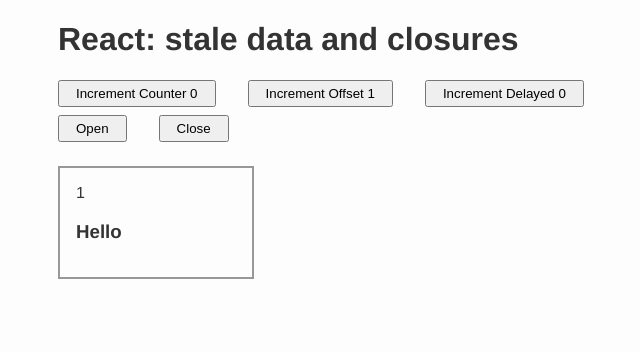
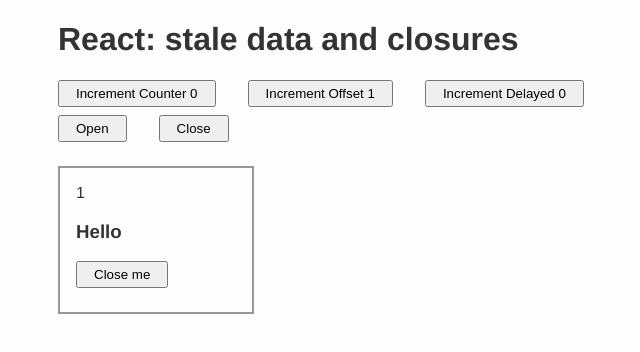
Before and after one commit to doubleloop-io/react-stale-data, a React (Vite) app: page / in a window 1280 px wide. Both pictures are taken after a click on the button "Open". Shown: the top 352 px of the page, without its empty margins (6-646 px from the left). Built offline with nearby package versions, Linux system fonts and the light colour scheme.

Commit message:
Add 'Close me' button inside modal. Can you close the first modal opened?

```diff
--- a/src/app/app.tsx
+++ b/src/app/app.tsx
@@ -34,13 +34,10 @@ export const Component: React.FC = () => {
             content: (
                 <div>
                     <h3>Hello</h3>
+                    <button onClick={() => closeModal()}>Close me</button>
                 </div>
             ),
             onClose: () => {
-                // Here we close over onIncrementCounter which closes
-                // over setCount(...) which closes over count variable.
-                // When we call this function (after closeModal()) count
-                // might have changed
                 onIncrementCounter()
             },
         })
```
Also changed, not shown: 1 other file (tests, documents, lock files or other folders).
